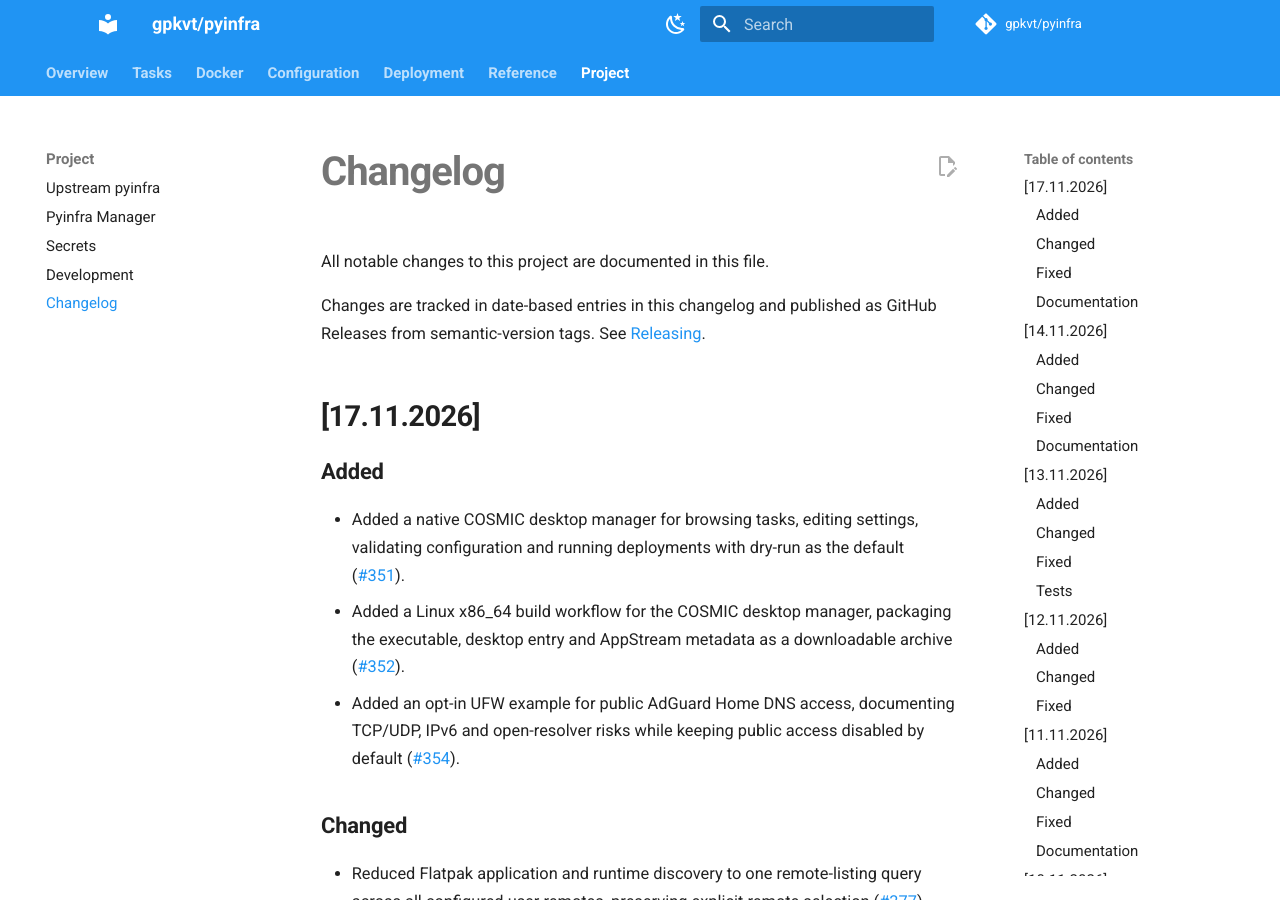
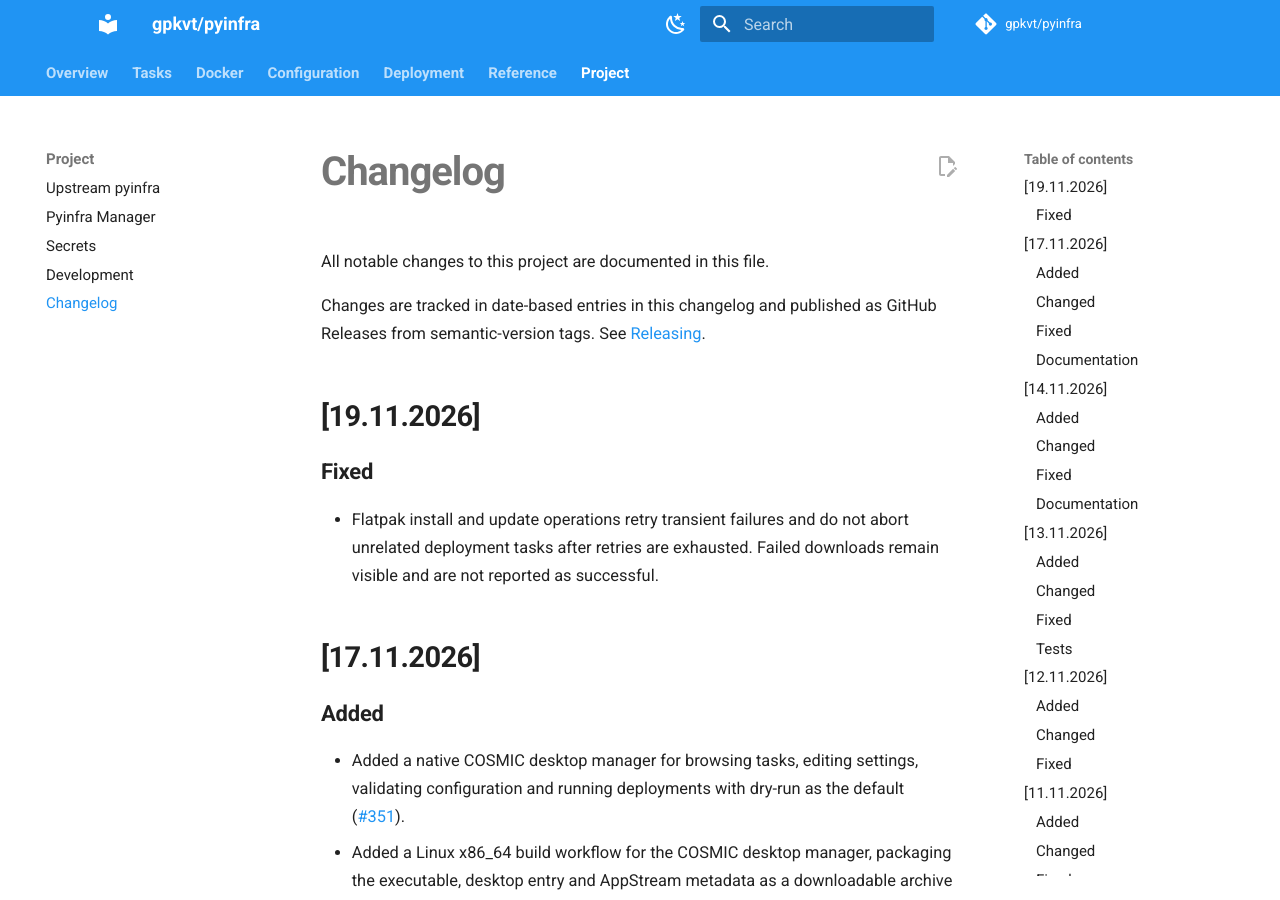
Before and after one commit to gpkvt/pyinfra, an MkDocs documentation site: the page built from docs/changelog.md, in a window 1280 px wide and 900 px high. Built offline with MkDocs 1.6.1 and Material for MkDocs 9.7.7, drawn with Linux system fonts in a browser that asks for light colours; comment, search, counter and statistics services are not loaded.

Commit message:
docs: record resilient Flatpak operations

```diff
--- a/docs/changelog.md
+++ b/docs/changelog.md
@@ -3,6 +3,12 @@
 All notable changes to this project are documented in this file.
 
 Changes are tracked in date-based entries in this changelog and published as GitHub Releases from semantic-version tags. See [Releasing](releasing.md).
+
+## [19.11.2026]
+
+### Fixed
+
+- Flatpak install and update operations retry transient failures and do not abort unrelated deployment tasks after retries are exhausted. Failed downloads remain visible and are not reported as successful.
 
 ## [17.11.2026]
 
```
